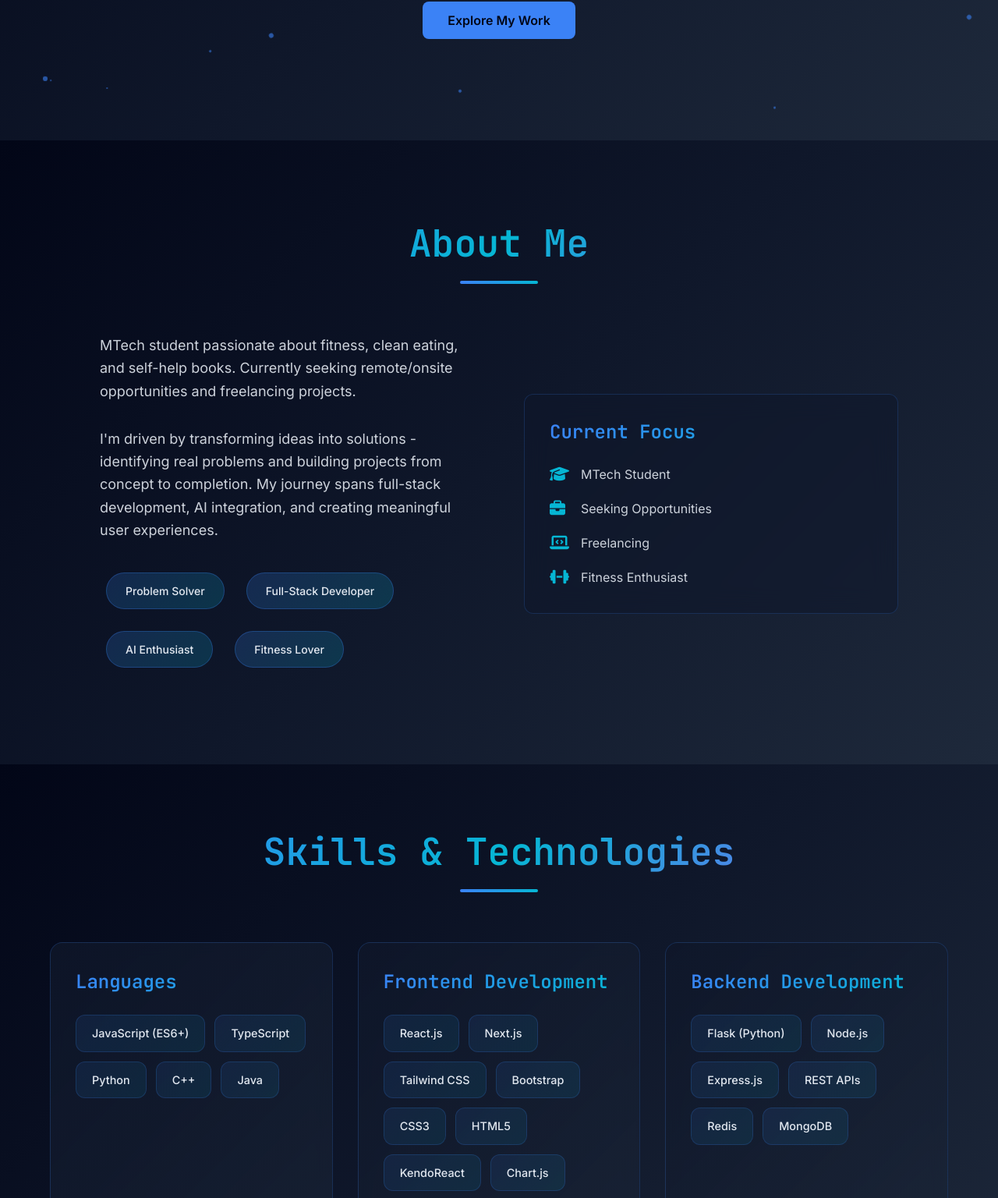
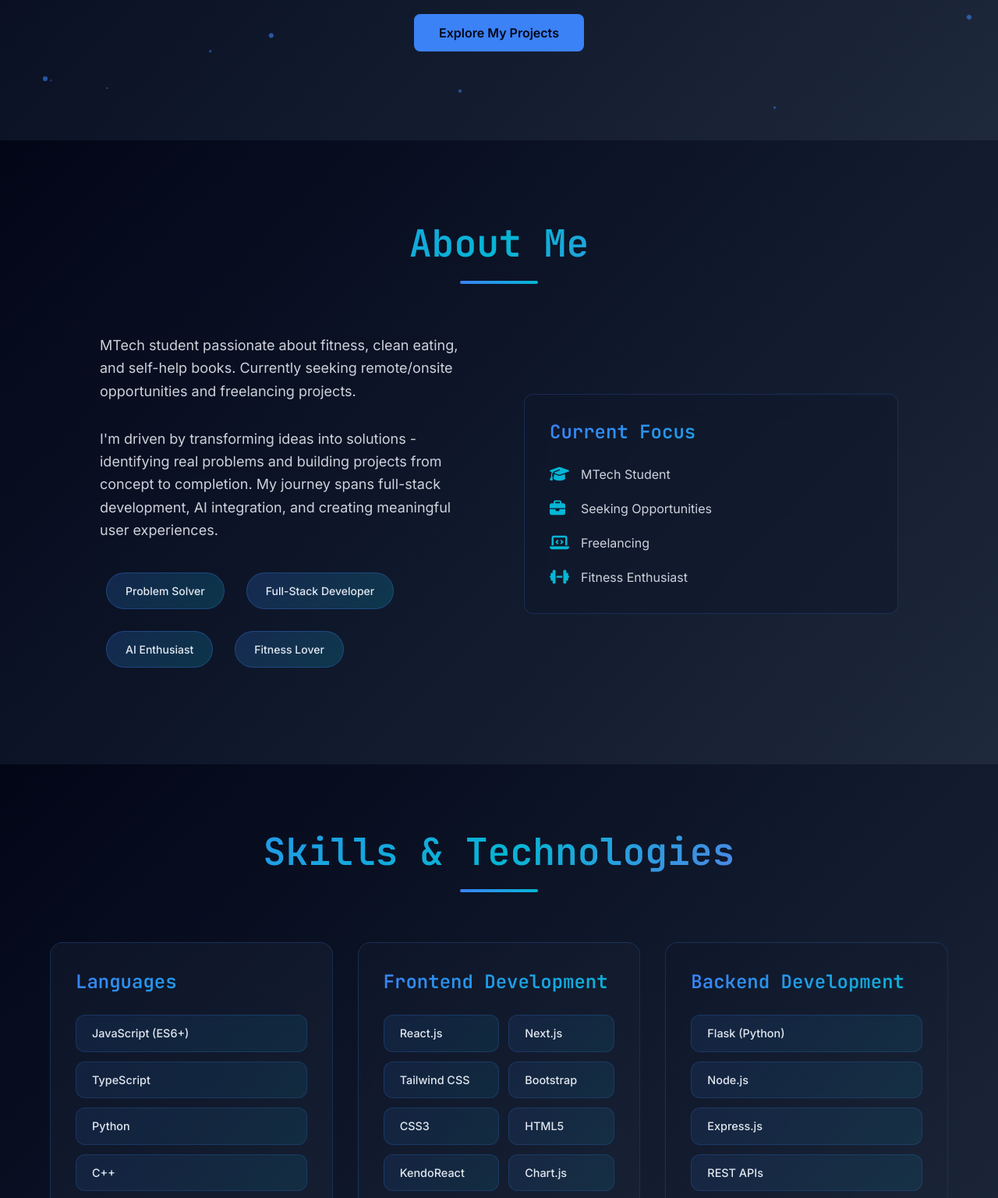
Before and after one commit to Divya4879/Portfolio, a plain HTML site: page index.html in a window 1280 px wide. Shown: the part 620-2156 px from the top of the page at 78% size. Drawn offline with nearby package versions, Linux system fonts and the light colour scheme; no server answers.

Commit message:
updated layout for the skills section

```diff
--- a/index.html
+++ b/index.html
@@ -65,8 +65,8 @@
     <section id="home" class="min-h-screen flex items-center justify-center relative">
         <div id="particles-container" class="absolute inset-0"></div>
         <div class="text-center z-10 px-6">
-            <div class="profile-image-container mb-8">
-                <img src="profilePic.png" alt="Divya Singh" class="profile-image">
+            <div class="profile-image-container mb-8 mt-8">
+                <img src="assets/images/profile.png" alt="Divya Singh" class="profile-image" style="border-width: 2px;">
             </div>
             <h1 class="text-5xl md:text-7xl font-bold mb-4 text-accent">Divya Singh</h1>
             <div class="text-xl md:text-2xl mb-8 text-secondary">
@@ -90,8 +90,8 @@
                     <i class="fab fa-twitter text-2xl"></i>
                 </a>
             </div>
-            <a href="#about" class="inline-block bg-accent text-background px-8 py-3 rounded-lg font-semibold hover:bg-secondary transition-all duration-300 transform hover:scale-105">
-                Explore My Work
+            <a href="#projects" class="inline-block bg-accent text-background px-8 py-3 rounded-lg font-semibold hover:bg-secondary transition-all duration-300 transform hover:scale-105">
+                Explore My Projects
             </a>
         </div>
     </section>
--- a/styles.css
+++ b/styles.css
@@ -212,9 +212,17 @@ nav {
 }
 
 .skills-grid {
-    display: flex;
-    flex-wrap: wrap;
+    display: grid;
+    grid-template-columns: 1fr 1fr;
     gap: 0.75rem;
+}
+
+.skill-category:nth-child(1) .skills-grid,
+.skill-category:nth-child(3) .skills-grid,
+.skill-category:nth-child(4) .skills-grid,
+.skill-category:nth-child(5) .skills-grid,
+.skill-category:nth-child(6) .skills-grid {
+    grid-template-columns: 1fr;
 }
 
 .skill-item {
```
